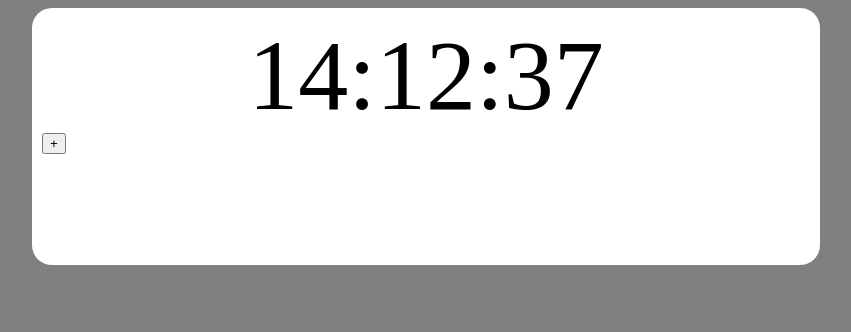
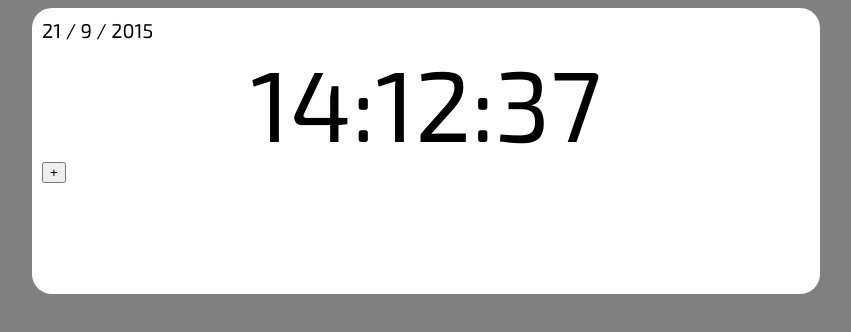
Before and after one commit to Sefirem/Web-client-riche, a plain HTML site: page Exo_2/public_html/index.html in a window 1280 px wide. Shown: the whole page, without its empty margins (214-1065 px from the left). Drawn offline with Linux system fonts and the light colour scheme.

Commit message:
Signed-off-by: Arnaud <arnaud69800@hotmail.fr>

```diff
--- a/Exo_2/public_html/horloge.js
+++ b/Exo_2/public_html/horloge.js
@@ -3,19 +3,20 @@ btnplus.addEventListener('click', bPlus);
 
 setHeure();
 function setHeure() {
-    var heure = new Date();
-	var min = heure.getMinutes();
+    var date = new Date();
+	var min = date.getMinutes();
 	if(min < 10)
 	{
 		min = '0' + min;
 	}
-	var sec = heure.getSeconds();
+	var sec = date.getSeconds();
 	if(sec < 10)
 	{
 		sec = '0' + sec;
 	}
-    document.getElementById("heure").innerHTML = heure.getHours() + ':' + min + ':' + sec;
-    checkReveil(heure);
+	document.getElementById("date").innerHTML = date.getDate() + " / " + parseInt(date.getMonth()+1) + " / " + date.getFullYear();
+    document.getElementById("heure").innerHTML = date.getHours() + ':' + min + ':' + sec;
+    checkReveil(date);
 }
 setInterval(function () {
     setHeure();
@@ -141,6 +142,7 @@ function checkReveil(heure) {
 
 				btnStop.addEventListener('click', function (evt) {
 					audio.pause();
+					msg.textContent = "";
 					var suppr = evt.target;
 					suppr.parentNode.removeChild(suppr);
 				});
--- a/Exo_2/public_html/index.html
+++ b/Exo_2/public_html/index.html
@@ -3,10 +3,12 @@
     <head>
         <title>Horloge</title>
         <meta charset="UTF-8">
+		<link href='https://fonts.googleapis.com/css?family=Exo+2:400,500' rel='stylesheet' type='text/css'>
         <meta name="viewport" content="width=device-width, initial-scale=1.0">
         <link rel="stylesheet" type="text/css" href="style.css" media="screen" />
     </head>
     <body>
+		<div id="date"></div>
         <div id="heure"></div>
         <div id="event"></div>
         <button id="plus">+</button>
--- a/Exo_2/public_html/style.css
+++ b/Exo_2/public_html/style.css
@@ -10,7 +10,12 @@ body {
 	margin-left:auto;
 	margin-right:auto;
 	padding:10px;
-	min-width:405px;
+	min-width:450px;
+}
+
+#date {
+	font-family: 'Exo 2', sans-serif;
+	font-size:20px;
 }
 
 #heure {
@@ -18,6 +23,7 @@ body {
 	margin-left: auto;
 	margin-right: auto;
 	text-align: center;
+	font-family: 'Exo 2', sans-serif;
 }
 
 #event div {
```
